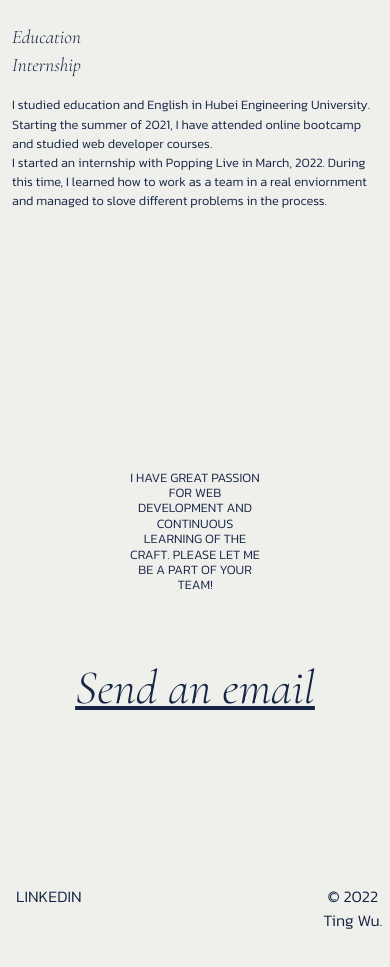
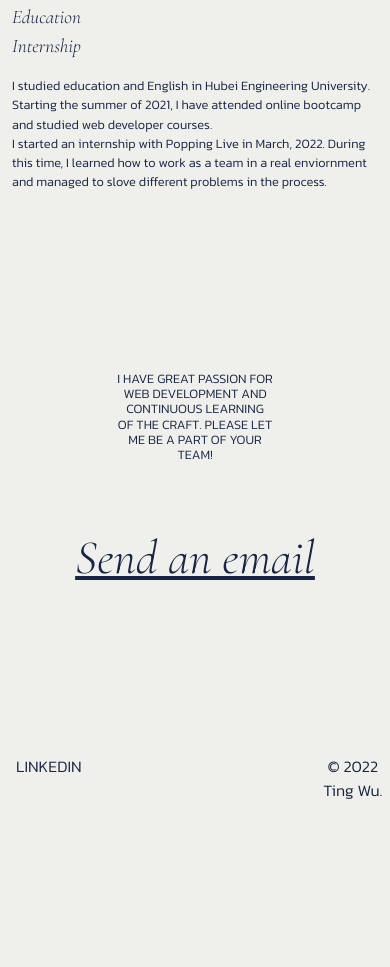
Before and after one commit to stellarome/tingwucodes, a plain HTML site: page index.html in a window 390 px wide. Shown: the part 1882-2849 px from the top of the page. After the commit the page ends 2748 px from the top, so only its background shows below. Drawn offline with nearby package versions, Linux system fonts and the light colour scheme.

Commit message:
changed the margin on bottom-container

```diff
--- a/css/styles.css
+++ b/css/styles.css
@@ -258,7 +258,7 @@ body {
     }
 
     .upper-bottom-text {
-      font-size: 1.5em;
+      font-size: 1.3em;
     }
 
     .title-row {
@@ -268,6 +268,10 @@ body {
     .content-row {
       font-size: .8em;
     }
+
+    .bottom-container {
+      margin: 10em auto 3em auto;
+   }
 
     .footer {
       font-size: 1em;
@@ -279,7 +283,7 @@ body {
 
     .branding-text h1{
       font-size: .8em;
-      max-width: 35%;
+      max-width: 40%;
     }
 
     .email {
```
